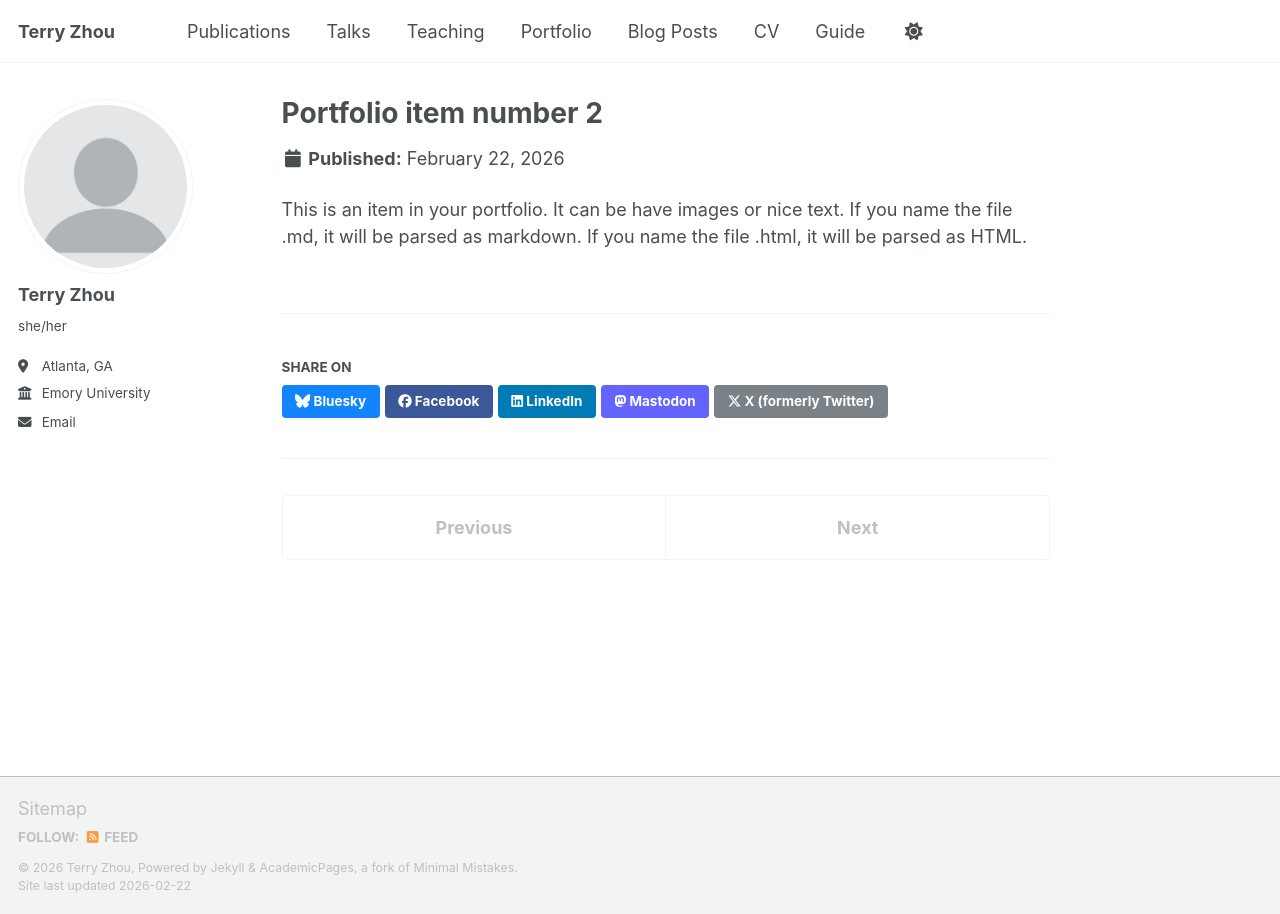
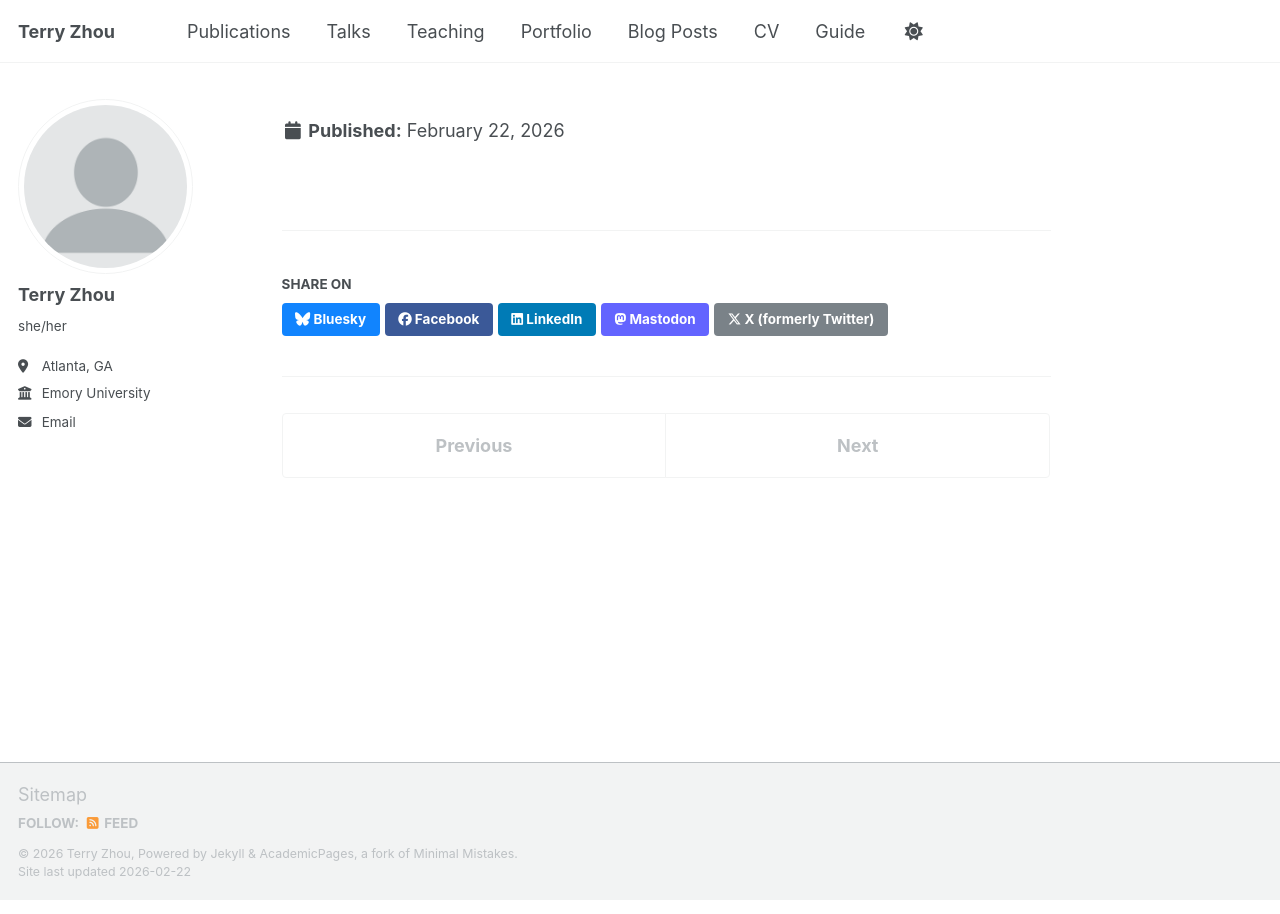
Before and after one commit to terryzhou1/terryzhou1, a Jekyll site: the page built from _portfolio/portfolio-2.html, in a window 1280 px wide. Built offline with Jekyll 4.4.1, drawn with Linux system fonts in a browser that asks for light colours; a script that is not in the unit is left out.

Commit message:
Clear title and excerpt for portfolio item 2
Removed title and excerpt from portfolio item.

```diff
--- a/_portfolio/portfolio-2.html
+++ b/_portfolio/portfolio-2.html
@@ -1,7 +1,5 @@
 ---
-title: "Portfolio item number 2"
-excerpt: "Short description of portfolio item number 2 <br/><img src='/images/500x300.png'>"
+title: ""
+excerpt: ""
 collection: portfolio
 ---
-
-This is an item in your portfolio. It can be have images or nice text. If you name the file .md, it will be parsed as markdown. If you name the file .html, it will be parsed as HTML.
```
